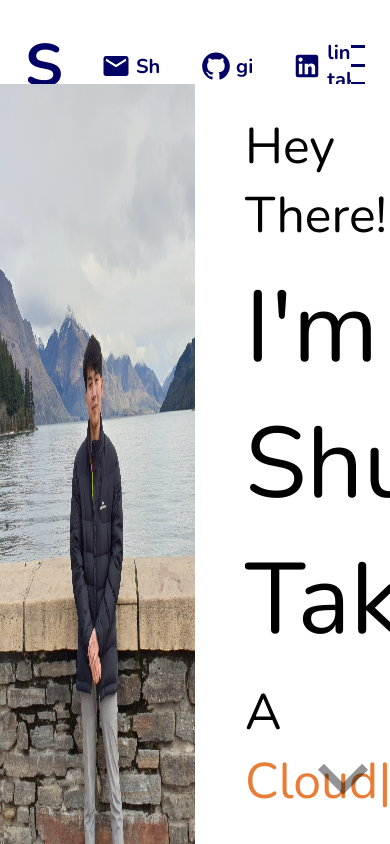
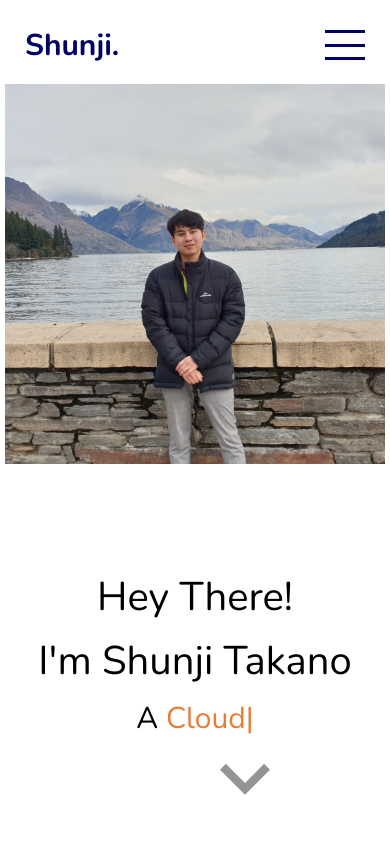
Before and after one commit to ShunjiTakano/ShunjiTakano.github.io, a React (Create React App) app: page / in a window 390 px wide. Built offline with nearby package versions, Linux system fonts and the light colour scheme.

Commit message:
Change css to be reactive/mobile friendly

```diff
--- a/src/components/contact/Contact.scss
+++ b/src/components/contact/Contact.scss
@@ -1,6 +1,12 @@
+@import "../../global.scss";
+
 .contact{
     background-color: white;
     display:flex;
+
+    @include mobile{
+        flex-direction: column;
+    }
 
     .left{
         flex: 1;
@@ -8,6 +14,9 @@
 
         img{
             height: 100%;
+            @include mobile{
+                width: 100%;
+            }
         }
     }
     .right{
@@ -33,12 +42,21 @@
                 width: 300px;
                 height: 30px;
                 font-size: 14px;
+
+                @include mobile{
+                    width: 200px;
+                    height: 20px;
+                }
             }
 
             textarea{
                 width: 300px;
                 height: 200px;
                 font-size: 14px;
+                @include mobile{
+                    width: 200px;
+                    height: 100px;
+                }
             }
 
             button{
--- a/src/components/introduction/Introduction.scss
+++ b/src/components/introduction/Introduction.scss
@@ -1,6 +1,13 @@
+@import "../../global.scss";
+
 .introduction{
     background-color: white;
     display: flex;
+
+    @include mobile{
+        flex-direction: column;
+        align-items: center;
+    }
 
     .left{
         flex: 0.5;
@@ -33,18 +40,34 @@
             flex-direction: column;
             justify-content: center;
 
+            @include mobile{
+                padding-left: 0;
+                align-items: center;
+            }
+
             h1{
                 font-size: 100px;
                 margin: 10px 0;
                 font-weight: 400;
+
+                @include mobile{
+                    font-size: 40px;
+                }
             }
             h2{
                 font-size: 50px;
                 font-weight: 300;
+                @include mobile{
+                    font-size: 40px;
+                }
             }
             h3{
                 font-size: 50px;
                 font-weight: 300;
+
+                @include mobile{
+                    font-size: 30px;
+                }
 
                 span{
                     font-size: inherit;
--- a/src/components/navbar/NavBar.scss
+++ b/src/components/navbar/NavBar.scss
@@ -24,12 +24,19 @@
                 font-weight: 700;
                 text-decoration: none;
                 color:inherit;
+                @include mobile{
+                    font-size: 30px;
+                }
             }
 
             .contactsContainer{
                 display: inherit;
                 align-items: center;
                 margin-left: 40px;
+
+                @include mobile{
+                    display: none;
+                }
 
                 .icon{
                     font-size: 30px;
@@ -59,6 +66,12 @@
                 justify-content: space-between;
                 margin-top: 20px;
                 cursor: pointer;
+
+                @include mobile{
+                    width: 40px;
+                    height: 30px;
+                    margin-top: 5px;
+                }
 
                 span{
                     width: 100%;
--- a/src/components/works/Works.scss
+++ b/src/components/works/Works.scss
@@ -1,3 +1,5 @@
+@import "../../global.scss";
+
 .works{
     background-color: crimson;
     display: flex;
@@ -10,6 +12,10 @@
         position: absolute;
         color: cornsilk;
         cursor: pointer;
+
+        @include mobile{
+            display: none;
+        }
 
         &.left{
             left: 100px;
@@ -40,6 +46,12 @@
         left: 0;
         transition: all 0.5s ease-out;
 
+        @include mobile{
+            height: 100vh;
+            flex-direction: column;
+            justify-content: center;
+        }
+
         .container{
             width: 100vw;
             display: flex;
@@ -55,6 +67,13 @@
                 align-items: center;
                 justify-content: center;
 
+                @include mobile{
+                    height: 180px;
+                    width: 90%;
+                    margin: 5px 0;
+                }
+
+
                 .left{
                     flex: 4;
                     height: 80%;
@@ -68,6 +87,11 @@
                         display: flex;
                         flex-direction: column;
                         justify-content: center;
+                        @include mobile{
+                            width: 100%;
+                            height: 100%;
+                            margin-left: 5px;
+                        }
 
                         .imgContainer{
                             width: 100px;
@@ -80,8 +104,17 @@
                                 display: none;
                             }
 
+                            @include mobile{
+                                width: 30px;
+                                height: 30px;
+                            }
+
                             img{
                                 width: 100px;
+
+                                @include mobile{
+                                    width: 20px;
+                                }
                             }
                         }
                         h2{
@@ -91,6 +124,10 @@
                             &::-webkit-scrollbar{
                                 display: none;
                             }
+
+                            @include mobile{
+                                font-size: 13px;
+                            }
                         }
                         h3{
                             font-size: 22px;
@@ -98,6 +135,9 @@
                             scrollbar-width: none;
                             &::-webkit-scrollbar{
                                 display: none;
+                            }
+                            @include mobile{
+                                font-size: 13px;
                             }
                         }
                         p{
@@ -107,6 +147,10 @@
                             &::-webkit-scrollbar{
                                 display: none;
                             }
+                            @include mobile{
+                                display: none;
+                            }
+
                         }
                     }
                 }
--- a/src/global.scss
+++ b/src/global.scss
@@ -1 +1,9 @@
 $mainColor: rgb(1, 1, 102);
+
+$width: 768px;
+
+@mixin mobile {
+    @media (max-width: #{$width}){
+        @content
+    }
+}
```
